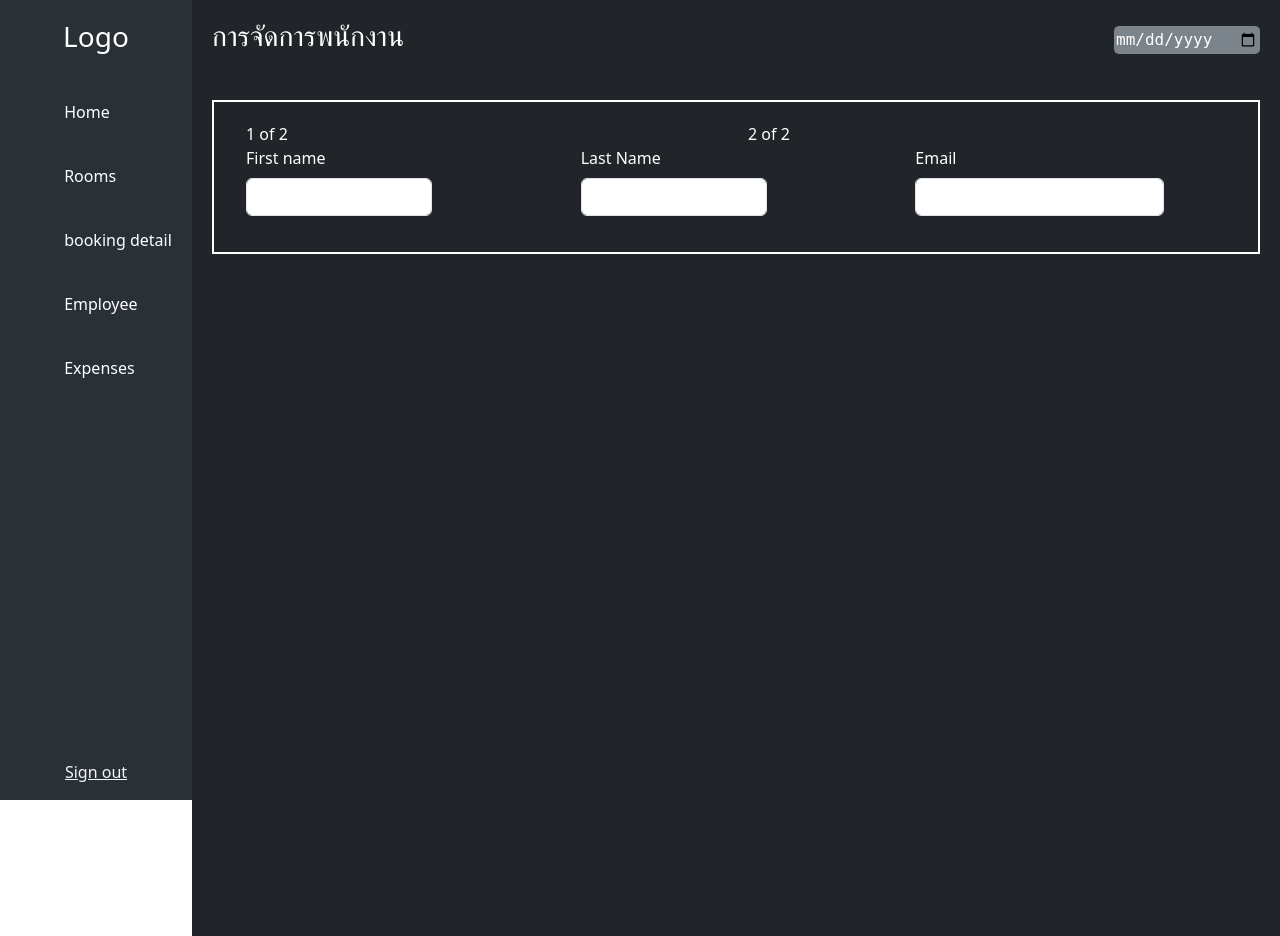
After one commit to boomieindahouse/resort-main, a PHP site: template views/admin/edit_emp.php in a window 1280 px wide. The commit adds this page. Run offline with PHP 8.4, Linux system fonts and the light colour scheme; the template is opened without the code that fills it, so the values that code supplies are empty; some libraries are stand-ins or nearby versions.

Commit message:
edit_employee_data not finish

```diff
--- a/styles/testdashboard.css
+++ b/styles/testdashboard.css
@@ -209,3 +209,14 @@ input[type="date"]{
   height: 30px;
   width: 100%;
 }
+.edit-emp{
+  color: white;
+  border: 2px solid white;
+  padding: 20px;
+}
+.edit-emp input{
+  width: 60%;
+}
+.edit-emp #email{
+  width: 80%;
+}
--- /dev/null
+++ b/views/admin/edit_emp.php
@@ -0,0 +1,177 @@
+<?php
+session_start();
+include 'connect.php';
+?>
+
+<!DOCTYPE html>
+<html lang="en">
+
+<head>
+  <meta charset="UTF-8" />
+  <meta name="viewport" content="width=device-width, initial-scale=1.0" />
+  <title>Employee</title>
+  <link rel="stylesheet" href="/styles/testdashboard.css" />
+  <link href="https://cdn.jsdelivr.net/npm/bootstrap@5.3.1/dist/css/bootstrap.min.css" rel="stylesheet" />
+  <link rel="stylesheet" href="https://maxcdn.bootstrapcdn.com/bootstrap/4.5.2/css/bootstrap.min.css">
+  <link rel="stylesheet" href="https://cdn.datatables.net/1.13.6/css/dataTables.bootstrap5.min.css">
+  <link rel="stylesheet" href="https://cdnjs.cloudflare.com/ajax/libs/twitter-bootstrap/5.3.0/css/bootstrap.min.css">
+</head>
+
+<body>
+
+  <?php include("addemployee_modal.php") ?>
+
+  <div class="containerbox">
+    <!--Sidebar-->
+    <div class="sidebar">
+      <div class="resort-logo">
+        <h3>Logo</h3>
+      </div>
+      <!--wait for profile admin
+        <div class="profile-admin">
+          <a
+            href="#"
+            class="d-flex align-items-center text-white text-decoration-none dropdown-toggle"
+            id="dropdownUser1"
+            data-bs-toggle="dropdown"
+            aria-expanded="false"
+          >
+            <img
+              src="https://github.com/mdo.png"
+              alt=""
+              width="32"
+              height="32"
+              class="rounded-circle me-2"
+            />
+            <strong>mdo</strong>
+          </a>
+          <div class="dropdown">
+            <button class="dropbtn">Dropdown</button>
+            <div class="dropdown-content">
+              <a href="#">Sign out</a>
+            </div>
+          </div>
+        </div>
+        -->
+      <div class="nav-item">
+        <ul>
+          <li>
+            <a href="./dashboard" class="nav-link text-white">
+              <svg class="bi me-2" width="0" height="0">
+                <use xlink:href="#home"></use>
+              </svg>
+              Home
+            </a>
+          </li>
+          <li>
+            <a href="./edit_room" class="nav-link text-white">
+              <svg class="bi me-2" width="0" height="0">
+                <use xlink:href="#table"></use>
+              </svg>
+              Rooms
+            </a>
+          </li>
+          <li>
+            <a href="#" class="nav-link text-white">
+              <svg class="bi me-2" width="0" height="0">
+                <use xlink:href="#grid"></use>
+              </svg>
+              booking detail
+            </a>
+          </li>
+          <li>
+            <a href="#" class="nav-link text-white">
+              <svg class="bi me-2" width="0" height="0">
+                <use xlink:href="#people-circle"></use>
+              </svg>
+              Employee
+            </a>
+          </li>
+          <li>
+            <a href="#" class="nav-link text-white">
+              <svg class="bi me-2" width="0" height="0">
+                <use xlink:href="#people-circle"></use>
+              </svg>
+              Expenses
+            </a>
+          </li>
+        </ul>
+      </div>
+
+      <div class="side-foot">
+        <a class="signout" href="/logout">Sign out</a>
+      </div>
+    </div>
+
+    <!--content-->
+    <div class="content">
+      <div class="header">
+        <div class="header-left">
+          <h3>การจัดการพนักงาน</h3>
+        </div>
+        <div class="header-right">
+          <div class="calendar">
+            <input type="date" name="" id="" />
+          </div>
+        </div>
+      </div>
+
+      <div class="box">
+        <div class="edit-emp">
+          <form action="/add_emp_db" method="post" enctype="multipart/form-data">
+            <div class="container">
+              <div class="row">
+                <div class="col">
+                  1 of 2
+                </div>
+                <div class="col">
+                  2 of 2
+                </div>
+              </div>
+              <div class="row">
+                <div class="col">
+                  <div class="form-group">
+                    <label for="fname">First name</label>
+                    <input type="text" class="form-control" id="fname" name="fname">
+                  </div>
+                </div>
+                <div class="col">
+                  <div class="form-group">
+                    <label for="lname">Last Name</label>
+                    <input type="text" class="form-control" id="lname" name="lname">
+                  </div>
+                </div>
+                <div class="col">
+                  <div class="form-group">
+                    <label for="email">Email</label>
+                    <input type="text" class="form-control" id="email" name="email">
+                  </div>
+                </div>
+              </div>
+            </div>
+          </form>
+        </div>
+      </div>
+
+      <div class="footer">
+        <p style="color: white; font-size: 14px;">
+          <!-- Cightpyrop © Designed & Developed by Boomieindahouse 2023 -->
+        </p>
+      </div>
+    </div>
+  </div>
+
+  <script src="./script/modal.js"></script>
+  <script src="https://cdn.jsdelivr.net/npm/@popperjs/core@2.9.2/dist/umd/popper.min.js" integrity="sha384-IQsoLXl5PILFhosVNubq5LC7Qb9DXgDA9i+tQ8Zj3iwWAwPtgFTxbJ8NT4GN1R8p" crossorigin="anonymous"></script>
+  <script src="https://cdn.jsdelivr.net/npm/bootstrap@5.0.2/dist/js/bootstrap.min.js" integrity="sha384-cVKIPhGWiC2Al4u+LWgxfKTRIcfu0JTxR+EQDz/bgldoEyl4H0zUF0QKbrJ0EcQF" crossorigin="anonymous"></script>
+  <script src="https://cdn.jsdelivr.net/npm/bootstrap@5.1.3/dist/js/bootstrap.bundle.min.js" integrity="sha384-ka7Sk0Gln4gmtz2MlQnikT1wXgYsOg+OMhuP+IlRH9sENBO0LRn5q+8nbTov4+1p" crossorigin="anonymous"></script>
+  <script src="https://code.jquery.com/jquery-3.7.0.js"></script>
+  <script src="https://cdn.datatables.net/1.13.6/js/jquery.dataTables.min.js"></script>
+  <script src="https://cdn.datatables.net/1.13.6/js/dataTables.bootstrap5.min.js"></script>
+  <script>
+    new DataTable('#table_emp');
+  </script>
+
+</body>
+
+</html>
--- a/views/admin/employee.php
+++ b/views/admin/employee.php
@@ -235,9 +235,9 @@ include 'connect.php';
                 <td>
                   <?php
                   $permiss_id = $user['permiss_id'];
-                  if ($permiss_id === '1') {
+                  if ($permiss_id == '1') {
                     echo 'Admin';
-                  } elseif ($permiss_id === '2') {
+                  } elseif ($permiss_id == '2') {
                     echo 'Employee';
                   }
                   ?>
@@ -247,7 +247,7 @@ include 'connect.php';
                 </td>
                 <td class="text-center" style="width: 300px;">
                   <a href="" class="btn btn-primary btn-icon box-shadow" style="width: 79.25px;"><i class="zmdi zmdi-search zmdi-hc-fw"></i> แสดง</a>
-                  <a href="" class="btn btn-warning btn-icon box-shadow" style=""></i> แก้ไข</a>
+                  <a href="./edit_employee" class="btn btn-warning btn-icon box-shadow" style=""></i> แก้ไข</a>
                   <a href="" class="btn btn-danger btn-icon box-shadow" style=""></i> ลบ</a>
 
                 </td>
```
Also changed, not shown: index.php (+5 -2 lines).
